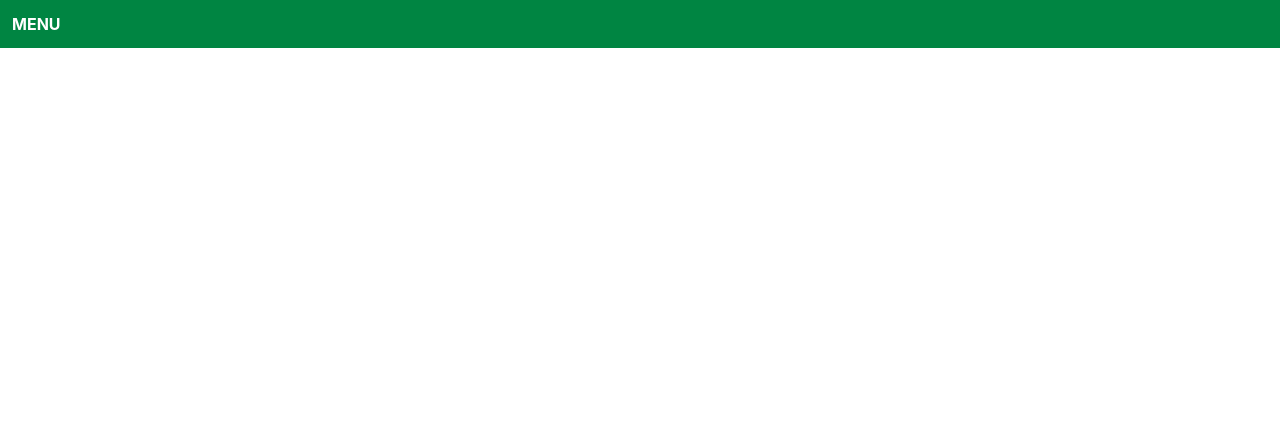
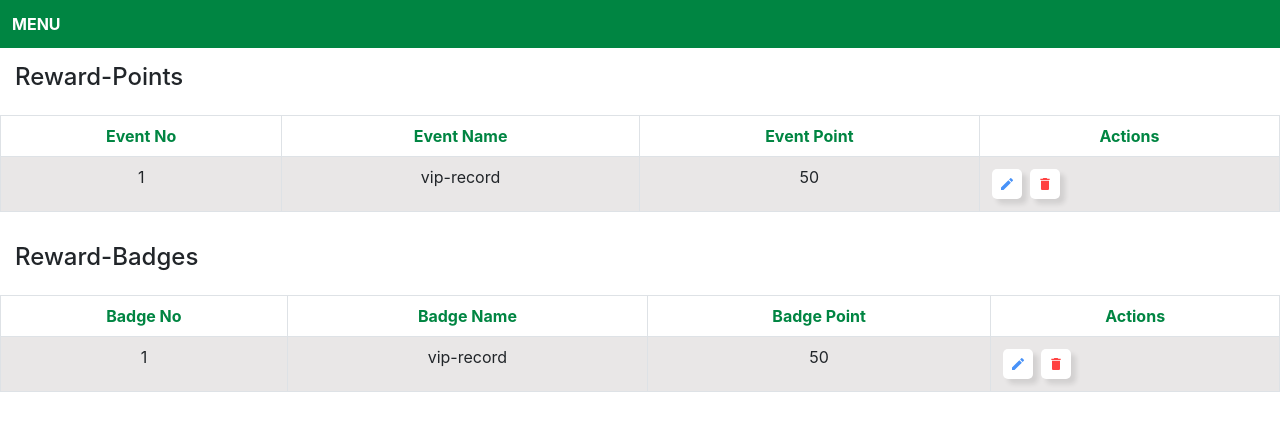
Before and after one commit to mayankrawat1/service-rewards-admin, a React (Create React App) app: page /dash in a window 1280 px wide. Shown: the top 430 px of the page. Built offline with nearby package versions, Linux system fonts and the light colour scheme.

Commit message:
create tables

```diff
--- a/package.json
+++ b/package.json
@@ -6,8 +6,11 @@
     "@testing-library/jest-dom": "^5.16.5",
     "@testing-library/react": "^13.4.0",
     "@testing-library/user-event": "^13.5.0",
+    "bootstrap": "^5.2.3",
     "react": "^18.2.0",
+    "react-bootstrap": "^2.7.0",
     "react-dom": "^18.2.0",
+    "react-icons": "^4.7.1",
     "react-router-dom": "^6.6.1",
     "react-scripts": "5.0.1",
     "web-vitals": "^2.1.4"
--- a/src/components/Dashboard/Dashboard.jsx
+++ b/src/components/Dashboard/Dashboard.jsx
@@ -1,5 +1,102 @@
+import Table from "react-bootstrap/Table";
+import { MdEdit, MdDelete } from "react-icons/md";
+import styles from "./Dashboard.module.css";
+
 const Dashboard = () => {
-  return <div></div>;
+  return (
+    <div>
+      <div>
+        <div
+          style={{
+            display: "flex",
+            justifyContent: "flex-start",
+            margin: "15px",
+          }}
+        >
+          <h4>Reward-Points</h4>
+        </div>
+        <Table bordered hover responsive>
+          <thead>
+            <tr className={styles.head}>
+              <th>Event No</th>
+              <th>Event Name</th>
+              <th>Event Point</th>
+              <th>Actions</th>
+            </tr>
+          </thead>
+          <tbody className={styles.body}>
+            <tr>
+              <td>1</td>
+              <td>vip-record</td>
+              <td>50</td>
+              <td>
+                <div className={styles.actions}>
+                  <button
+                    className={styles.edit}
+                    //   onClick={() => handleEdit(info)}
+                  >
+                    <MdEdit />
+                  </button>
+
+                  <button
+                    className={styles.delete}
+                    //   onClick={() => handleDelete(info._id)}
+                  >
+                    <MdDelete />
+                  </button>
+                </div>
+              </td>
+            </tr>
+          </tbody>
+        </Table>
+      </div>
+      <div>
+        <div
+          style={{
+            display: "flex",
+            justifyContent: "flex-start",
+            margin: "15px",
+          }}
+        >
+          <h4>Reward-Badges</h4>
+        </div>
+        <Table bordered hover responsive>
+          <thead>
+            <tr className={styles.head}>
+              <th>Badge No</th>
+              <th>Badge Name</th>
+              <th>Badge Point</th>
+              <th>Actions</th>
+            </tr>
+          </thead>
+          <tbody className={styles.body}>
+            <tr>
+              <td>1</td>
+              <td>vip-record</td>
+              <td>50</td>
+              <td>
+                <div className={styles.actions}>
+                  <button
+                    className={styles.edit}
+                    //   onClick={() => handleEdit(info)}
+                  >
+                    <MdEdit />
+                  </button>
+
+                  <button
+                    className={styles.delete}
+                    //   onClick={() => handleDelete(info._id)}
+                  >
+                    <MdDelete />
+                  </button>
+                </div>
+              </td>
+            </tr>
+          </tbody>
+        </Table>
+      </div>
+    </div>
+  );
 };
 
 export default Dashboard;
--- /dev/null
+++ b/src/components/Dashboard/Dashboard.module.css
@@ -0,0 +1,55 @@
+.head {
+  color: rgb(0, 133, 66);
+  background-color: white;
+}
+
+.body {
+  background-color: rgb(233, 231, 231);
+}
+.white {
+  background-color: white;
+}
+.gray {
+  background-color: rgb(233, 231, 231);
+}
+
+.check {
+  accent-color: rgb(0, 133, 66);
+}
+.orange,
+.green {
+  color: white;
+}
+
+.edit {
+  display: flex;
+  justify-content: center;
+  align-items: center;
+  margin: 4px;
+  color: rgb(72, 146, 248);
+  border: none;
+  background-color: #fff;
+  border-radius: 5px;
+  min-width: 30px;
+  height: 30px;
+  box-shadow: 5px 5px 5px rgba(0, 0, 0, 0.1);
+}
+.delete {
+  display: flex;
+  justify-content: center;
+  align-items: center;
+  margin: 4px;
+  color: rgb(255, 65, 65);
+  border: none;
+  background-color: #fff;
+  border-radius: 5px;
+  min-width: 30px;
+  height: 30px;
+  box-shadow: 5px 5px 5px rgba(0, 0, 0, 0.1);
+}
+
+.actions {
+  display: flex;
+  flex-wrap: wrap;
+  align-items: center;
+}
--- a/src/components/Sidebar/Sidebar.jsx
+++ b/src/components/Sidebar/Sidebar.jsx
@@ -43,17 +43,6 @@ const Sidebar = ({ setMenuToggle, menuButtonRef }) => {
               {/* <i className="fa-brands fa-slack me-2 ms-1"></i> */}
               Dashboard
             </button>
-            <button
-              type="button"
-              className="btn menuBtn rounded-0 dropdown-toggle text-start p-2 text-white"
-              onClick={() => {
-                navigate(`/about`);
-                setMenuToggle(false);
-              }}
-            >
-              {/* <i className="fa-brands fa-slack me-2 ms-1"></i> */}
-              About
-            </button>
           </>
         </div>
       </div>
```
Also changed, not shown: src/components/Dashboard/Dashboard.css (deleted), 1 other file (tests, documents, lock files or other folders).
